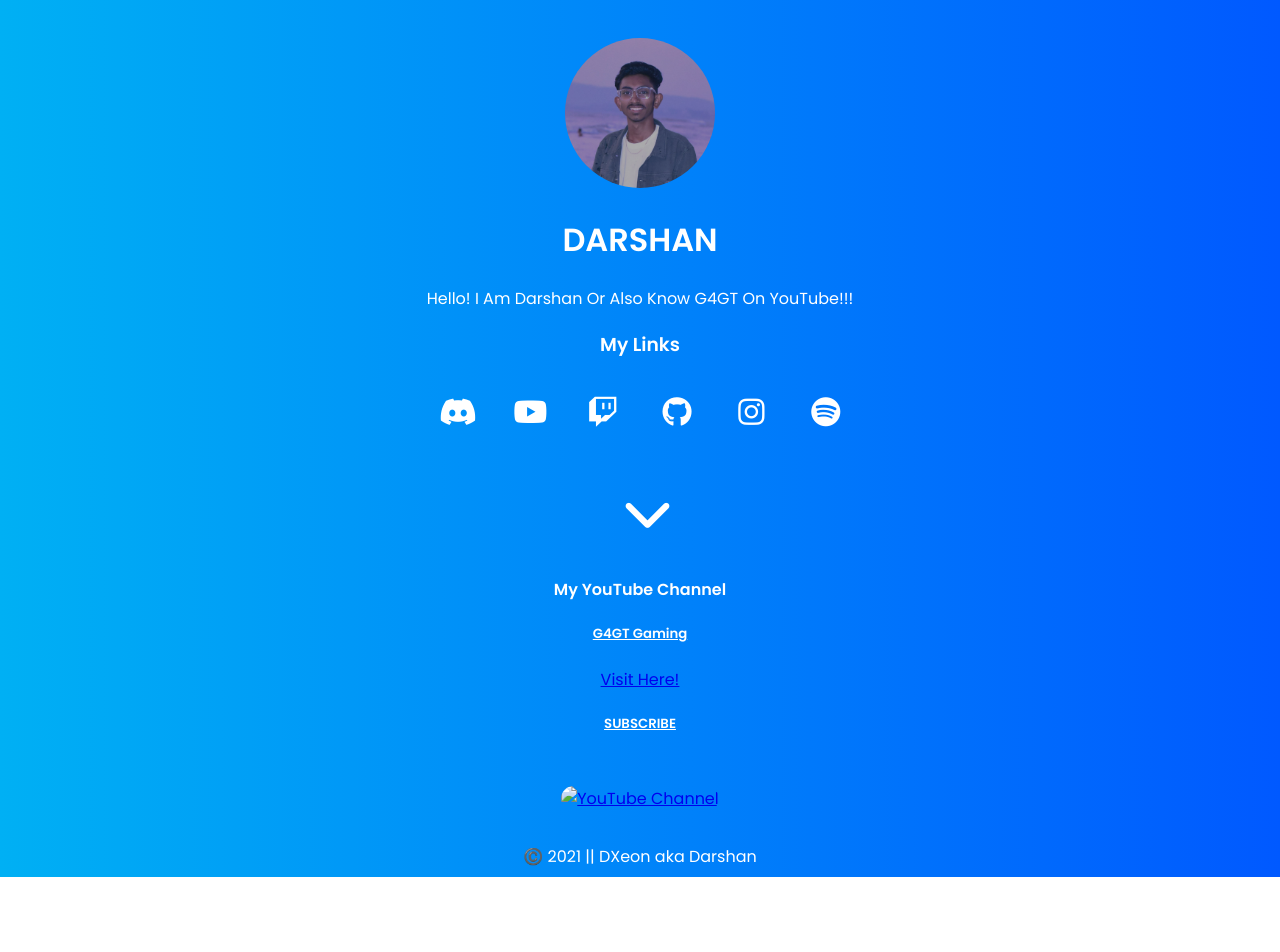
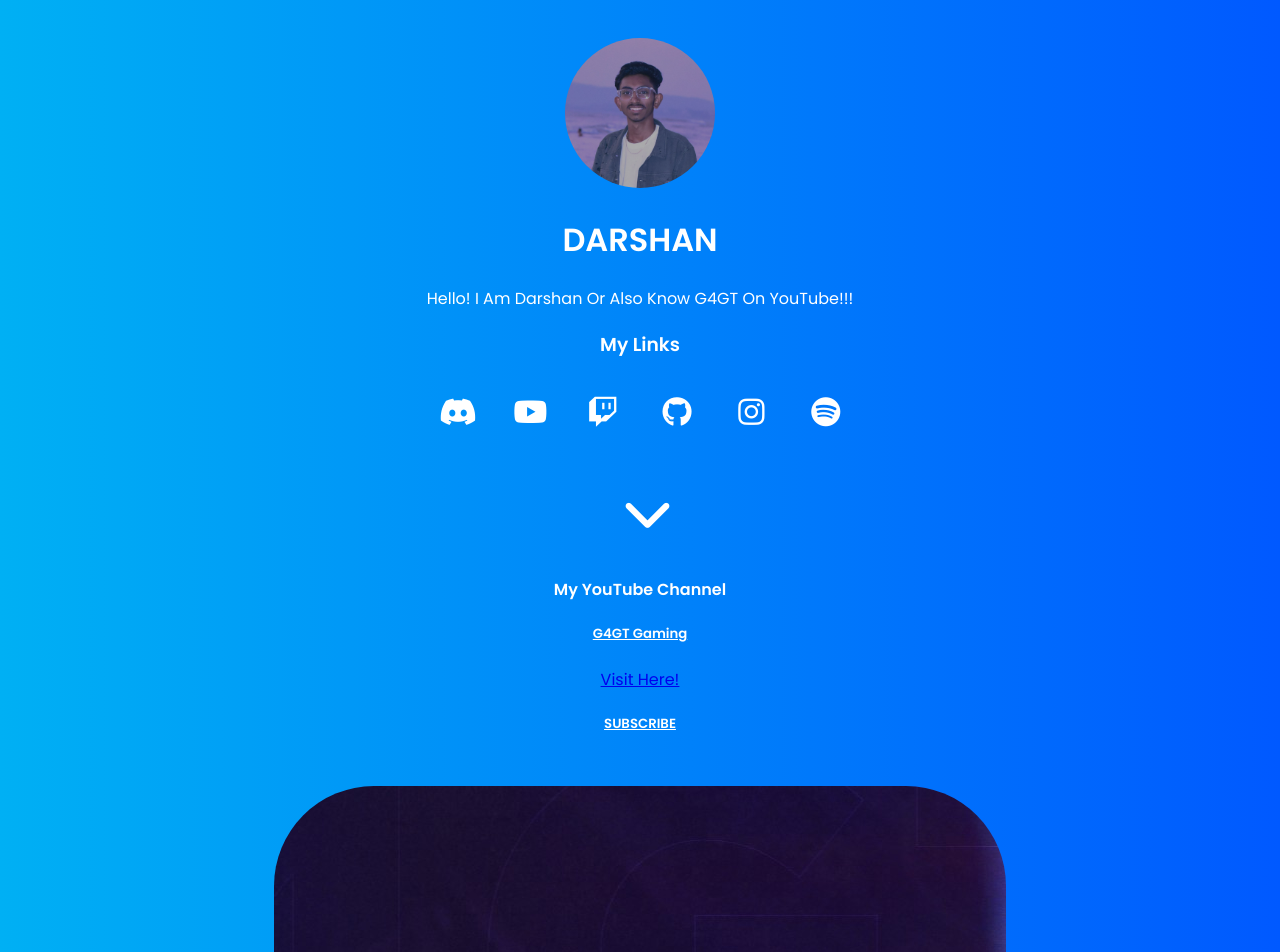
Before and after one commit to wtfdrshn/wtfdrshn.github.io, a plain HTML site: page index.html in a window 1280 px wide. Shown: the top 952 px of the page. Before the commit the page ends 877 px from the top, so only its background shows below. Drawn offline with nearby package versions, Linux system fonts and the light colour scheme; a script that the page names is missing.

Commit message:
Update index.html

```diff
--- a/index.html
+++ b/index.html
@@ -67,7 +67,7 @@
 
   <h5><u>SUBSCRIBE</u></h5>
   <a href="https://bit.ly/sub-g4gt">
-  <img class="avatar" src="YT Avatar.png" width="" height="" alt="YouTube Channel">
+  <img class="avatar" src="AvatarCopy[G4].jpg" width="" height="" alt="YouTube Channel">
   </a>
 
   <a class="©️" href="https://bit.ly/join-g4gt">©️ 2021 || DXeon aka Darshan</a>
```
